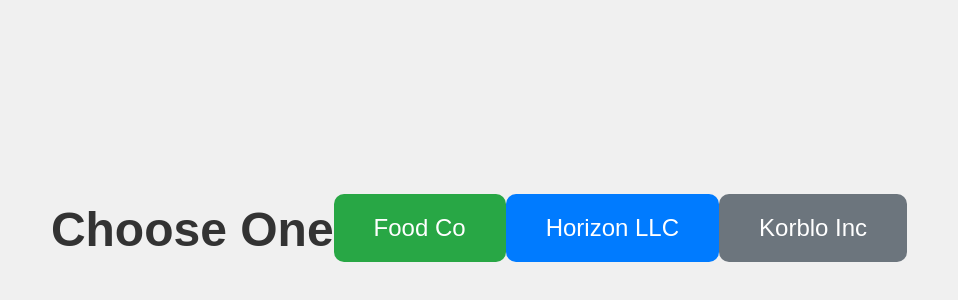
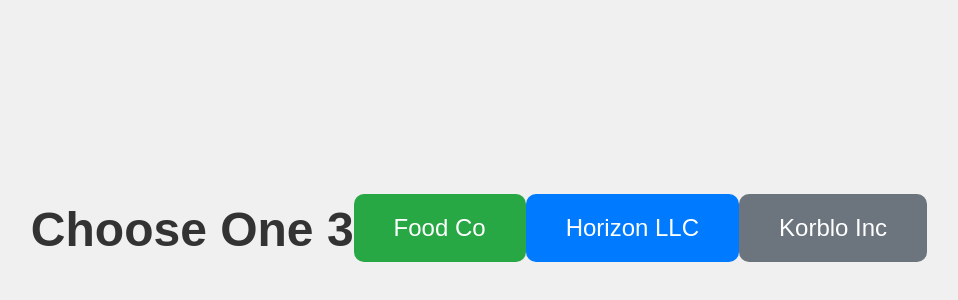
Before and after one commit to KeegWeeg/Socket-Synced-Buttons-Git-Repo, a website: page public/index.html in a window 1280 px wide. Shown: the part 172-472 px from the top of the page, without its empty margins (161-1119 px from the left). Drawn offline with nearby package versions, Linux system fonts and the light colour scheme; files that its build step writes are made by us from their sources; no server answers.

Commit message:
test change for h1 tag

```diff
--- a/public/index.html
+++ b/public/index.html
@@ -8,7 +8,7 @@
     <script src="/socket.io/socket.io.js"></script>
 </head>
 <body>
-    <h1>Choose One</h1>
+    <h1>Choose One 3</h1>
     <button id="FoodCo">Food Co</button>
     <button id="HorizonLLC">Horizon LLC</button>
     <button id="Korblo">Korblo Inc</button>
```
